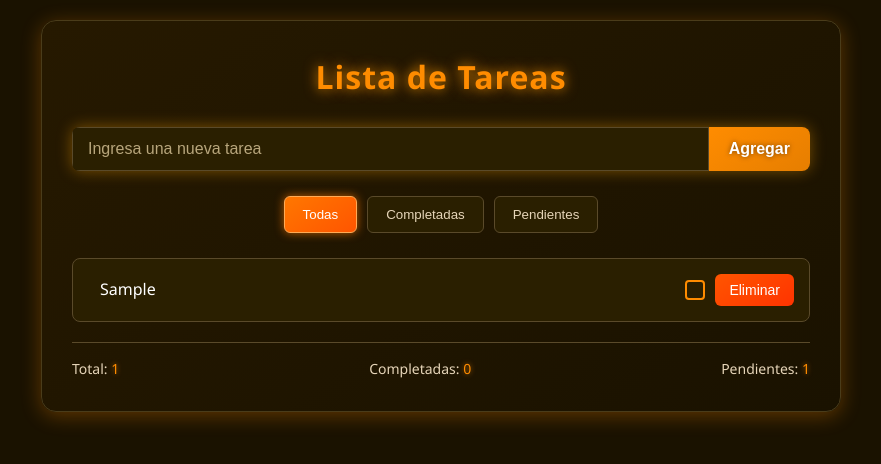
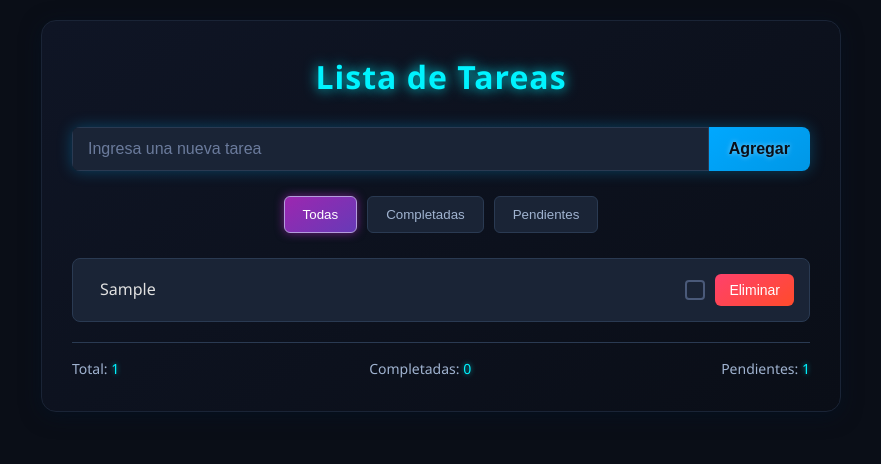
Before and after one commit to 202marko/todolist, a plain HTML site: page index.html in a window 1280 px wide. Both pictures are taken after typing "Sample" into the empty fields and a click on the button "Agregar". Shown: the whole page, without its empty margins (199-1080 px from the left). Drawn offline with Linux system fonts and the light colour scheme.

Commit message:
Fix: restaurar colores originales en style.css (reversión de v1.0.1)

```diff
--- a/style.css
+++ b/style.css
@@ -12,8 +12,8 @@
 body {
     font-family: 'Segoe UI', Tahoma, Geneva, Verdana, sans-serif;
     line-height: 1.6;
-    color: #ffffff; /* Blanco para el texto principal */
-    background-color: #1a1200; /* Fondo más oscuro para contraste con naranja */
+    color: #e0e0e0;
+    background-color: #0a0e17;
     padding: 20px;
     min-height: calc(var(--vh, 1vh) * 100);
 }
@@ -21,18 +21,18 @@ body {
 .container {
     max-width: 600px;
     margin: 0 auto;
-    background: linear-gradient(145deg, #261900, #1a1200);
+    background: linear-gradient(145deg, #0f1525, #0a0e17);
     padding: 30px;
     border-radius: 15px;
-    box-shadow: 0 4px 20px rgba(255, 140, 0, 0.3); /* Sombra naranja */
-    border: 1px solid #4a3c1a;
+    box-shadow: 0 4px 20px rgba(0, 20, 40, 0.5);
+    border: 1px solid #1a2436;
 }
 
 h1 {
     text-align: center;
     margin-bottom: 25px;
-    color: #ff8c00; /* Naranja oscuro */
-    text-shadow: 0 0 10px rgba(255, 140, 0, 0.7);
+    color: #00f3ff;
+    text-shadow: 0 0 10px rgba(0, 243, 255, 0.7);
     font-weight: 600;
     letter-spacing: 1px;
 }
@@ -42,44 +42,44 @@ h1 {
     margin-bottom: 25px;
     border-radius: 8px;
     overflow: hidden;
-    box-shadow: 0 0 15px rgba(255, 165, 0, 0.4); /* Naranja */
+    box-shadow: 0 0 15px rgba(0, 180, 255, 0.3);
 }
 
 #taskInput {
     flex: 1;
     padding: 12px 15px;
-    background-color: #2a1f00;
-    color: #ffffff; /* Blanco */
-    border: 1px solid #5a4a2a;
+    background-color: #1a2436;
+    color: #e0e0e0;
+    border: 1px solid #2a3a52;
     font-size: 16px;
     outline: none;
     transition: all 0.3s;
 }
 
 #taskInput:focus {
-    border-color: #ff8c00; /* Naranja */
-    box-shadow: 0 0 10px rgba(255, 140, 0, 0.6);
+    border-color: #00a8ff;
+    box-shadow: 0 0 10px rgba(0, 168, 255, 0.5);
 }
 
 #taskInput::placeholder {
-    color: #b8a67c;
+    color: #6b7b9c;
 }
 
 #addButton {
     padding: 12px 20px;
-    background: linear-gradient(145deg, #ff8c00, #e67e00); /* Naranja */
-    color: #ffffff; /* Blanco */
+    background: linear-gradient(145deg, #00a8ff, #0097e6);
+    color: #0a0e17;
     border: none;
     font-weight: bold;
     cursor: pointer;
     font-size: 16px;
     transition: all 0.3s;
-    text-shadow: 0 0 5px rgba(0, 0, 0, 0.5);
+    text-shadow: 0 0 5px rgba(255, 255, 255, 0.5);
 }
 
 #addButton:hover {
-    background: linear-gradient(145deg, #ffa500, #ff8c00); /* Naranjas más claros */
-    box-shadow: 0 0 15px rgba(255, 165, 0, 0.7);
+    background: linear-gradient(145deg, #00f3ff, #00a8ff);
+    box-shadow: 0 0 15px rgba(0, 243, 255, 0.7);
 }
 
 .filter-section {
@@ -91,9 +91,9 @@ h1 {
 
 .filter-btn {
     padding: 10px 18px;
-    background-color: #2a1f00;
-    color: #e6d5b8;
-    border: 1px solid #5a4a2a;
+    background-color: #1a2436;
+    color: #a0b3d0;
+    border: 1px solid #2a3a52;
     border-radius: 6px;
     cursor: pointer;
     transition: all 0.3s;
@@ -101,16 +101,16 @@ h1 {
 }
 
 .filter-btn:hover {
-    background-color: #3a2c00;
-    color: #fff0d6;
-    border-color: #7a5a2a;
+    background-color: #23304a;
+    color: #c0d0f0;
+    border-color: #3a4a6a;
 }
 
 .filter-btn.active {
-    background: linear-gradient(145deg, #ff7700, #ff5500); /* Naranja intenso */
+    background: linear-gradient(145deg, #9c27b0, #673ab7);
     color: #ffffff;
-    border-color: #ffaa55;
-    box-shadow: 0 0 10px rgba(255, 119, 0, 0.7);
+    border-color: #b39ddb;
+    box-shadow: 0 0 10px rgba(156, 39, 176, 0.7);
 }
 
 #taskList {
@@ -123,43 +123,41 @@ h1 {
     align-items: center;
     padding: 15px;
     margin-bottom: 10px;
-    background-color: #2a1f00;
-    border: 1px solid #5a4a2a;
+    background-color: #1a2436;
+    border: 1px solid #2a3a52;
     border-radius: 8px;
     transition: all 0.3s;
 }
 
 .task-item:hover {
-    background-color: #3a2c00;
-    border-color: #ff8c00; /* Naranja */
+    background-color: #23304a;
+    border-color: #3a4a6a;
     transform: translateY(-2px);
-    box-shadow: 0 5px 15px rgba(255, 140, 0, 0.4);
+    box-shadow: 0 5px 15px rgba(0, 0, 0, 0.3);
 }
 
 .task-item.completed {
-    background-color: #664400; /* Naranja oscuro */
-    border-color: #ff8c00;
+    background-color: #15202b;
+    border-color: #1e3a5a;
 }
 
 .task-item.completed .task-name {
     text-decoration: line-through;
-    color: #b8a67c;
+    color: #6b7b9c;
 }
 
 .task-name {
     flex: 1;
     margin-left: 12px;
     font-size: 16px;
-    color: #ffffff; /* Blanco */
 }
 
-/* Checkbox personalizado */
 .task-item input[type="checkbox"] {
     appearance: none;
     -webkit-appearance: none;
     width: 20px;
     height: 20px;
-    border: 2px solid #ff8c00; /* Naranja */
+    border: 2px solid #4a5a7a;
     border-radius: 4px;
     outline: none;
     cursor: pointer;
@@ -168,15 +166,15 @@ h1 {
 }
 
 .task-item input[type="checkbox"]:checked {
-    background-color: #ff8c00; /* Naranja */
-    border-color: #ff8c00;
-    box-shadow: 0 0 10px rgba(255, 140, 0, 0.7);
+    background-color: #00f3ff;
+    border-color: #00f3ff;
+    box-shadow: 0 0 10px rgba(0, 243, 255, 0.7);
 }
 
 .task-item input[type="checkbox"]:checked::after {
     content: "✓";
     position: absolute;
-    color: #1a1200; /* Fondo oscuro */
+    color: #0a0e17;
     font-size: 14px;
     font-weight: bold;
     top: 50%;
@@ -186,8 +184,8 @@ h1 {
 
 .delete-btn {
     padding: 8px 14px;
-    background: linear-gradient(145deg, #ff5500, #ff3300); /* Naranja rojizo */
-    color: #ffffff; /* Blanco */
+    background: linear-gradient(145deg, #ff416c, #ff4b2b);
+    color: white;
     border: none;
     border-radius: 6px;
     cursor: pointer;
@@ -197,14 +195,14 @@ h1 {
 }
 
 .delete-btn:hover {
-    background: linear-gradient(145deg, #ff7700, #ff5500);
-    box-shadow: 0 0 12px rgba(255, 85, 0, 0.7);
+    background: linear-gradient(145deg, #ff6b9d, #ff6b4b);
+    box-shadow: 0 0 12px rgba(255, 65, 108, 0.7);
 }
 
 .empty-message {
     text-align: center;
     padding: 30px;
-    color: #b8a67c;
+    color: #6b7b9c;
     font-style: italic;
     font-size: 18px;
 }
@@ -214,14 +212,14 @@ h1 {
     justify-content: space-between;
     margin-top: 20px;
     padding-top: 15px;
-    border-top: 1px solid #5a4a2a;
-    color: #e6d5b8;
+    border-top: 1px solid #2a3a52;
+    color: #a0b3d0;
     font-size: 14px;
 }
 
 .neon-text {
-    color: #ff8c00; /* Naranja */
-    text-shadow: 0 0 5px rgba(255, 140, 0, 0.7);
+    color: #00f3ff;
+    text-shadow: 0 0 5px rgba(0, 243, 255, 0.7);
 }
 
 .pulse {
@@ -236,19 +234,16 @@ h1 {
 
 @keyframes pulse {
     0% {
-        text-shadow: 0 0 10px rgba(255, 140, 0, 0.7);
+        text-shadow: 0 0 10px rgba(0, 243, 255, 0.7);
     }
     50% {
-        text-shadow: 0 0 20px rgba(255, 140, 0, 0.9), 0 0 30px rgba(255, 200, 0, 0.6);
+        text-shadow: 0 0 20px rgba(0, 243, 255, 0.9), 0 0 30px rgba(0, 243, 255, 0.6);
     }
     100% {
-        text-shadow: 0 0 10px rgba(255, 140, 0, 0.7);
+        text-shadow: 0 0 10px rgba(0, 243, 255, 0.7);
     }
 }
 
-/* Media Queries para Responsive Design */
-
-/* Tablets y pantallas más pequeñas */
 @media (max-width: 768px) {
     .container {
         padding: 20px;
@@ -310,7 +305,6 @@ h1 {
     }
 }
 
-/* Móviles */
 @media (max-width: 480px) {
     body {
         padding: 10px;
@@ -361,14 +355,12 @@ h1 {
     }
 }
 
-/* Pantallas grandes */
 @media (min-width: 1200px) {
     .container {
         max-width: 800px;
     }
 }
 
-/* Prevenir zoom en inputs en iOS */
 @media (max-width: 768px) {
     input, select, textarea {
         font-size: 16px;
```
